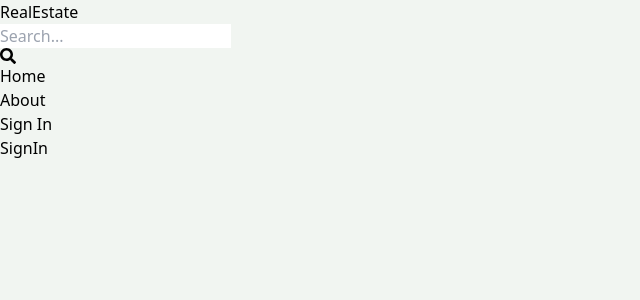
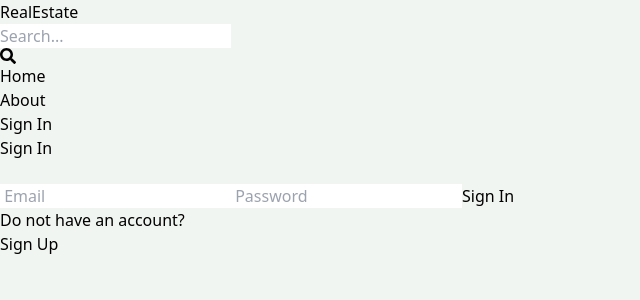
Before and after one commit to Manish8076/real-estate, a React (Vite) app in the folder client/: page /sign-in in a window 1280 px wide. Shown: the top 300 px of the page, without its empty margins (0-640 px from the left). Built offline with nearby package versions, Linux system fonts and the light colour scheme.

Commit message:
complete signin page functionality

```diff
--- a/client/src/pages/SignIn.jsx
+++ b/client/src/pages/SignIn.jsx
@@ -1,9 +1,68 @@
-import React from 'react'
+import { useState } from 'react'
+import {Link , useNavigate } from 'react-router-dom'
 
 export default function SignIn() {
+
+  const [formData , setFormData] = useState({});
+  const [error, setError] = useState(null);
+  const [loading, setLoading] = useState(false);
+  const navigate = useNavigate();
+
+  const handleChange = (e)=>{
+    setFormData({
+      ...formData,
+      [e.target.id] : e.target.value,
+    });
+  };
+  const handleSubmit = async (e)=>{
+    e.preventDefault();
+   try {
+     setLoading(true)
+     const res = await fetch('/api/auth/signin', {
+       method : 'POST',
+       headers : {
+         'Content-Type' : 'application/json',
+       },
+       body : JSON.stringify(formData),
+     } )
+     const data  = await res.json();
+     if(data.success === false){
+       setError(data.message);
+       setLoading(false);
+       return;
+     }
+     setLoading(false)
+     setError(null)
+     navigate('/')
+   } catch (error) {
+      setLoading(false);
+      setError(error.message);
+   }
+  };
+
+  console.log(formData);
   return (
-    <div>
-      SignIn
+    <div className=' p-3 max-w-lg mx-auto'>
+      <h1 className=' text-3xl text-center font-semibold my-2'>Sign In</h1>
+      <br />
+      <form onSubmit={handleSubmit} className=' flex flex-col gap-4'>
+
+        <input type="email" placeholder=' Email'
+        className=' border p-2 rounded-lg' id='email' onChange={handleChange}
+        />
+        <input type="password" placeholder=' Password'
+        className=' border p-2 rounded-lg' id='password' onChange={handleChange}
+        />
+        <button disabled = {loading} className=' bg-slate-700 text-white p-3 rounded-lg uppercase hover:opacity-90 disabled:opacity-80 '> {loading ? 'Loading..... ' : 'Sign In'} </button>
+
+      </form>
+      <div className=' flex gap-2 mt-5'>
+        <p>Do not have an account? </p>
+        <Link to={"/sign-up"}>
+            <span className=' text-blue-700'>Sign Up</span>
+        </Link>
+      </div>
+      {error && <p className=' text-red-500 mt-5' > {error}  </p>}
     </div>
   )
 }
```
